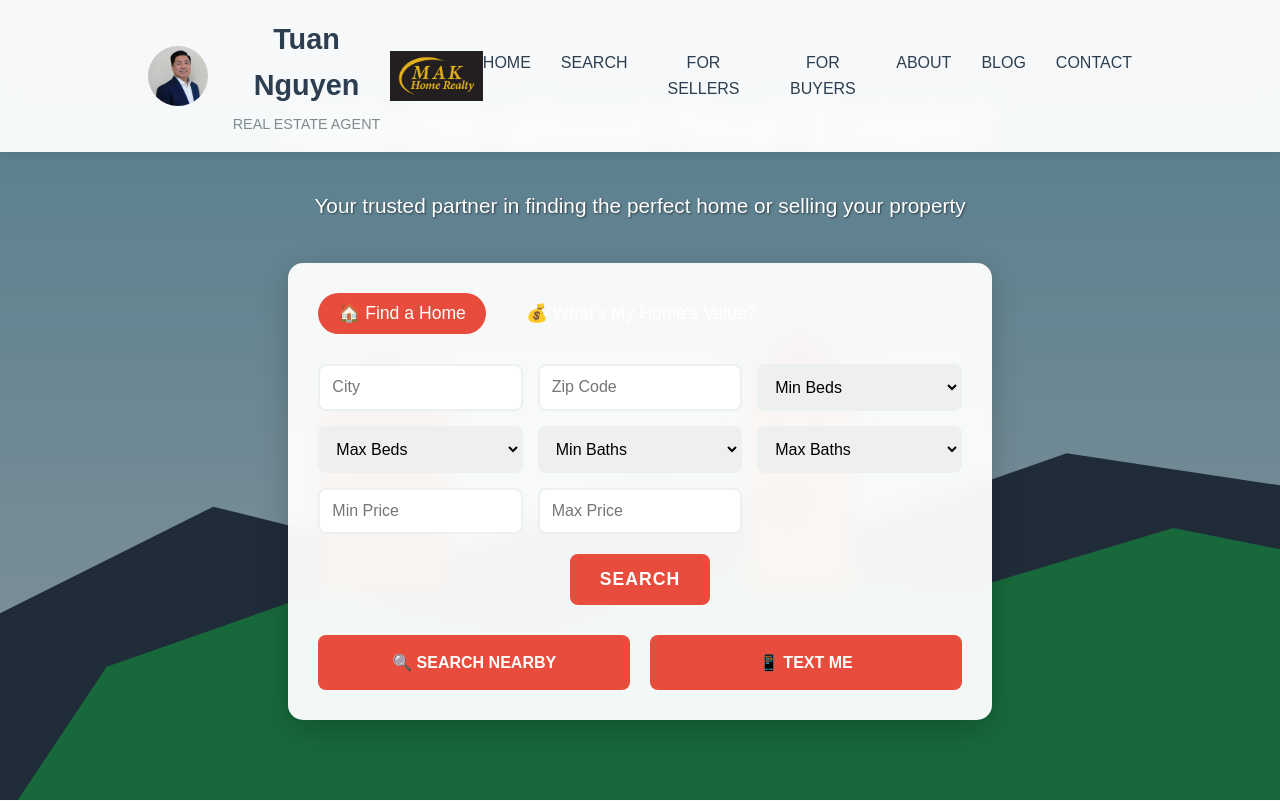
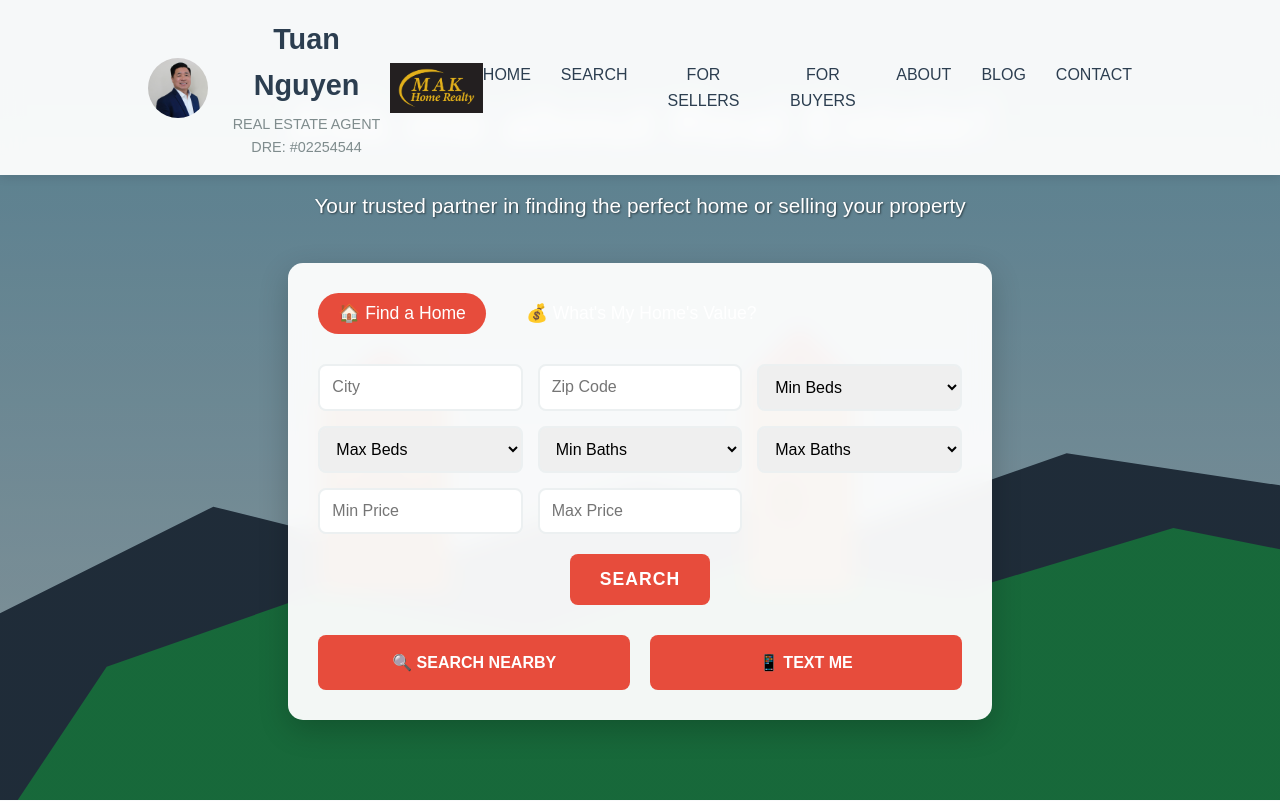
Before and after one commit to R0T1N00M/mak-home-realty-web, a plain HTML site: page index.html in a window 1280 px wide. Shown: the top 801 px of the page. Drawn offline with Linux system fonts and the light colour scheme.

Commit message:
Update index.html

```diff
--- a/index.html
+++ b/index.html
@@ -15,6 +15,7 @@
                     <div class="logo-text">
                         <h1>Tuan Nguyen</h1>
                         <p>REAL ESTATE AGENT</p>
+                        <p>DRE: #02254544</p>
                     </div>
                 </div>
 
```
